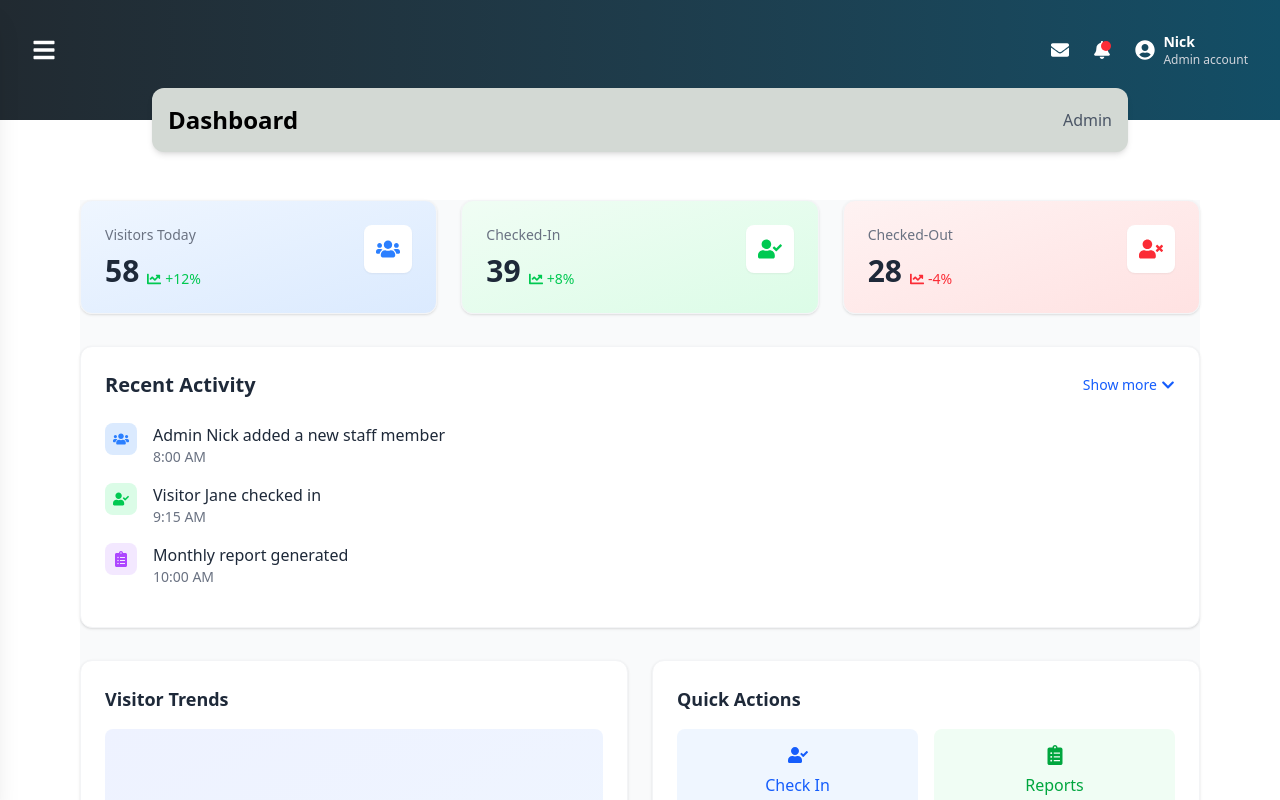
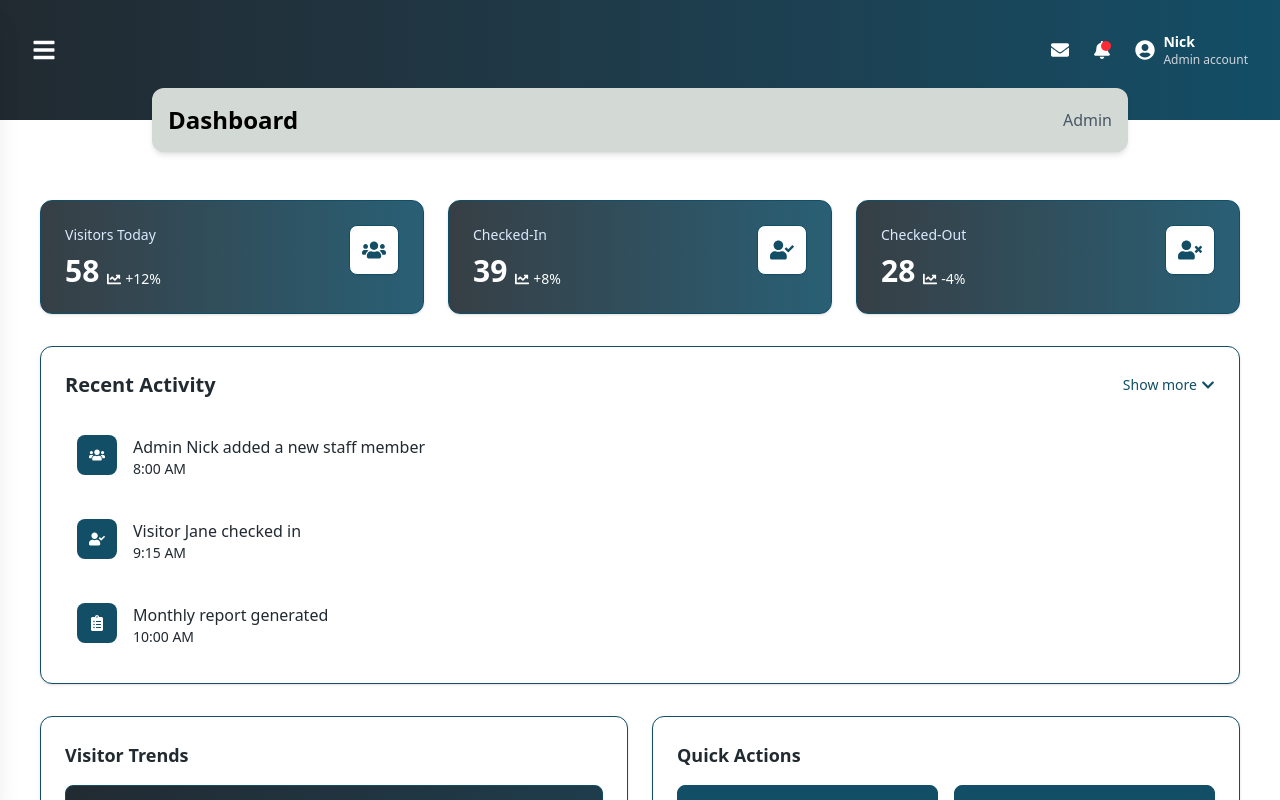
Before and after one commit to ThisaraJayasooriya/UoM-VMS-frontend, a React (Vite) app: page /admin in a window 1280 px wide. Shown: the top 800 px of the page. Built offline with nearby package versions, Linux system fonts and the light colour scheme.

Commit message:
updated admin dashboard and user details main page

```diff
--- a/src/pages/admin/AdminDashboard.jsx
+++ b/src/pages/admin/AdminDashboard.jsx
@@ -18,23 +18,23 @@ const AdminDashboard = () => {
       id: 1,
       message: "Admin Nick added a new staff member",
       time: "8:00 AM",
-      icon: <FaUsers className="text-blue-500" />,
-      color: "bg-blue-100"
+      icon: <FaUsers className="text-white" />,
+      color: "bg-[#124E66] p-3"
     },
     {
       id: 2,
       message: "Visitor Jane checked in",
       time: "9:15 AM",
-      icon: <FaUserCheck className="text-green-500" />,
-      color: "bg-green-100"
+      icon: <FaUserCheck className="text-white" />,
+      color: "bg-[#124E66] p-3"
     },
     {
       id: 3,
       message: "Monthly report generated",
       time: "10:00 AM",
-      icon: <FaClipboardList className="text-purple-500" />,
-      color: "bg-purple-100"
-    },
+      icon: <FaClipboardList className="text-white" />,
+      color: "bg-[#124E66] p-3"
+    }
   ];
 
   const moreActivities = [
@@ -42,23 +42,23 @@ const AdminDashboard = () => {
       id: 4,
       message: "Logbook exported to PDF",
       time: "11:20 AM",
-      icon: <FaUserEdit className="text-indigo-500" />,
-      color: "bg-indigo-100"
+      icon: <FaUserEdit className="text-white" />,
+      color: "bg-[#124E66] p-3"
     },
     {
       id: 5,
       message: "User details updated",
       time: "11:45 AM",
-      icon: <FaUserEdit className="text-indigo-500" />,
-      color: "bg-indigo-100"
+      icon: <FaUserEdit className="text-white" />,
+      color: "bg-[#124E66] p-3"
     },
     {
       id: 6,
       message: "3 new visitors pre-registered",
       time: "12:30 PM",
-      icon: <FaUsers className="text-teal-500" />,
-      color: "bg-teal-100"
-    },
+      icon: <FaUsers className="text-white" />,
+      color: "bg-[#124E66] p-3"
+    }
   ];
 
   const stats = [
@@ -66,50 +66,53 @@ const AdminDashboard = () => {
       title: "Visitors Today",
       value: 58,
       change: "+12%",
-      changeColor: "text-green-500",
-      icon: <FaUsers className="text-blue-500 text-2xl" />,
-      bgColor: "bg-gradient-to-br from-blue-50 to-blue-100"
+      changeColor: "text-white",
+      icon: <FaUsers className="text-[#124E66] text-2xl" />,
+      bgColor: "bg-[linear-gradient(to_right,rgba(33,42,49,0.90),rgba(18,78,102,0.90))]"
+
+
+
     },
     {
       title: "Checked-In",
       value: 39,
       change: "+8%",
-      changeColor: "text-green-500",
-      icon: <FaUserCheck className="text-green-500 text-2xl" />,
-      bgColor: "bg-gradient-to-br from-green-50 to-green-100"
+      changeColor: "text-white",
+      icon: <FaUserCheck className="text-[#124E66] text-2xl" />,
+      bgColor: "bg-[linear-gradient(to_right,rgba(33,42,49,0.90),rgba(18,78,102,0.90))]"
+
     },
     {
       title: "Checked-Out",
       value: 28,
       change: "-4%",
-      changeColor: "text-red-500",
-      icon: <FaUserTimes className="text-red-500 text-2xl" />,
-      bgColor: "bg-gradient-to-br from-red-50 to-red-100"
+      changeColor: "text-white",
+      icon: <FaUserTimes className="text-[#124E66] text-2xl" />,
+      bgColor: "bg-[linear-gradient(to_right,rgba(33,42,49,0.90),rgba(18,78,102,0.90))]"
+
     }
   ];
 
   return (
-    <div className="pt-20 px-4 lg:px-20">
-
-      <div className="min-h-screen bg-gray-50">
+    <div className="pt-20 px-4 lg:px-10 ">
       {/* Stat Cards */}
       <div className="grid grid-cols-1 md:grid-cols-2 lg:grid-cols-3 gap-6 mb-8">
         {stats.map((stat, index) => (
           <div
             key={index}
-              className={`${stat.bgColor} p-6 rounded-xl shadow-sm border border-gray-100 transition-all duration-300 hover:-translate-y-1 hover:shadow-md`}
+            className={`${stat.bgColor} p-6 rounded-xl shadow-sm border border-[#124E66] transition-all duration-300 hover:-translate-y-1 hover:shadow-md text-white`}
           >
             <div className="flex justify-between items-start">
               <div>
-                  <p className="text-sm font-medium text-gray-500">{stat.title}</p>
+                <p className="text-sm font-medium text-blue-100">{stat.title}</p>
                 <div className="flex items-end mt-2">
-                    <h2 className="text-3xl font-bold text-gray-800">{stat.value}</h2>
+                  <h2 className="text-3xl font-bold">{stat.value}</h2>
                   <span className={`ml-2 text-sm font-medium ${stat.changeColor} flex items-center`}>
                     <FaChartLine className="mr-1" /> {stat.change}
                   </span>
                 </div>
               </div>
-                <div className="p-3 rounded-lg bg-white shadow-xs">
+              <div className="p-3 rounded-lg bg-white bg-opacity-20 shadow-xs border border-[#124E66]">
                 {stat.icon}
               </div>
             </div>
@@ -118,12 +121,12 @@ const AdminDashboard = () => {
       </div>
 
       {/* Recent Activity Section */}
-        <div className="bg-white p-6 rounded-xl shadow-sm border border-gray-100 transition-all duration-300">
+      <div className="bg-white p-6 rounded-xl shadow-sm border border-[#124E66] transition-all duration-300">
         <div className="flex justify-between items-center mb-6">
-            <h3 className="text-xl font-semibold text-gray-800">Recent Activity</h3>
+          <h3 className="text-xl font-semibold text-[#212A31]">Recent Activity</h3>
           <button
             onClick={() => setShowMore(!showMore)}
-              className="flex items-center text-sm text-blue-600 hover:text-blue-800 transition-colors"
+            className="flex items-center text-sm text-[#124E66] hover:text-[#212A31] transition-colors"
           >
             {showMore ? (
               <>
@@ -141,58 +144,54 @@ const AdminDashboard = () => {
 
         <div className="space-y-4">
           {recentActivities.map((activity) => (
-              <div key={activity.id} className="flex items-start">
-                <div className={`${activity.color} p-2 rounded-lg mr-4`}>
+            <div key={activity.id} className="flex items-start p-3 hover:bg-blue-50 rounded-lg transition-colors">
+              <div className={`${activity.color} rounded-lg mr-4 flex items-center justify-center`}>
                 {activity.icon}
               </div>
               <div className="flex-1">
-                  <p className="font-medium text-gray-800">{activity.message}</p>
-                  <p className="text-sm text-gray-500">{activity.time}</p>
+                <p className="font-medium text-[#212A31]">{activity.message}</p>
+                <p className="text-sm text-[#212A31]">{activity.time}</p>
               </div>
             </div>
           ))}
 
-            {/* Show more activities with simple toggle */}
-            <div className={`space-y-4 transition-all duration-300 ${showMore ? 'block' : 'hidden'}`}>
-              {moreActivities.map((activity) => (
-                <div key={activity.id} className="flex items-start">
-                  <div className={`${activity.color} p-2 rounded-lg mr-4`}>
+          {showMore && moreActivities.map((activity) => (
+            <div key={activity.id} className="flex items-start p-3 hover:bg-blue-50 rounded-lg transition-colors">
+              <div className={`${activity.color} rounded-lg mr-4 flex items-center justify-center`}>
                 {activity.icon}
               </div>
               <div className="flex-1">
-                    <p className="font-medium text-gray-800">{activity.message}</p>
-                    <p className="text-sm text-gray-500">{activity.time}</p>
+                <p className="font-medium text-[#212A31]">{activity.message}</p>
+                <p className="text-sm text-[#212A31]">{activity.time}</p>
               </div>
             </div>
           ))}
         </div>
       </div>
-        </div>
 
-        {/* Additional Content Placeholder */}
+      {/* Extra Section */}
       <div className="grid grid-cols-1 lg:grid-cols-2 gap-6 mt-8">
-          <div className="bg-white p-6 rounded-xl shadow-sm border border-gray-100">
-            <h3 className="text-lg font-semibold text-gray-800 mb-4">Visitor Trends</h3>
-            <div className="h-64 bg-gradient-to-br from-indigo-50 to-blue-50 rounded-lg flex items-center justify-center">
-              <p className="text-gray-400">Chart visualization would go here</p>
+        <div className="bg-white p-6 rounded-xl shadow-sm border border-[#124E66]">
+          <h3 className="text-lg font-semibold text-[#212A31] mb-4">Visitor Trends</h3>
+          <div className="h-64 bg-gradient-to-br from-[#212A31] to-[#124E66] rounded-lg flex items-center justify-center border border-[#124E66]">
+            <p className="text-white">Chart visualization would go here</p>
           </div>
         </div>
-          <div className="bg-white p-6 rounded-xl shadow-sm border border-gray-100">
-            <h3 className="text-lg font-semibold text-gray-800 mb-4">Quick Actions</h3>
+        <div className="bg-white p-6 rounded-xl shadow-sm border border-[#124E66]">
+          <h3 className="text-lg font-semibold text-[#212A31] mb-4">Quick Actions</h3>
           <div className="grid grid-cols-2 gap-4">
-              <button className="p-4 bg-blue-50 hover:bg-blue-100 rounded-lg text-blue-600 flex flex-col items-center transition-colors">
+            <button className="p-4 bg-[#124E66] hover:bg-[#212A31] rounded-lg text-white flex flex-col items-center transition-colors border border-[#124E66]">
               <FaUserCheck className="text-xl mb-2" />
               <span>Check In</span>
             </button>
-              <button className="p-4 bg-green-50 hover:bg-green-100 rounded-lg text-green-600 flex flex-col items-center transition-colors">
+            <button className="p-4 bg-[#124E66] hover:bg-[#212A31] rounded-lg text-white flex flex-col items-center transition-colors border border-[#124E66]">
               <FaClipboardList className="text-xl mb-2" />
               <span>Reports</span>
             </button>
-              <button className="p-4 bg-purple-50 hover:bg-purple-100 rounded-lg text-purple-600 flex flex-col items-center transition-colors">
+            <button className="p-4 bg-[#124E66] hover:bg-[#212A31] rounded-lg text-white flex flex-col items-center transition-colors border border-[#124E66]">
               <FaUsers className="text-xl mb-2" />
               <span>Visitors</span>
             </button>
-            </div>
           </div>
         </div>
       </div>
--- a/src/pages/admin/userdetails/UserDetailsMain.jsx
+++ b/src/pages/admin/userdetails/UserDetailsMain.jsx
@@ -1,6 +1,16 @@
 import React from "react";
 import { useNavigate, useLocation } from "react-router-dom";
 import { Outlet } from "react-router-dom";
+import {
+  FiUsers,
+  FiShield,
+  FiHome,
+  FiUserCheck,
+  FiUserPlus,
+  FiKey,
+  FiSettings,
+  FiClipboard
+} from "react-icons/fi";
 
 const UserDetailsMain = () => {
   const navigate = useNavigate();
@@ -8,60 +18,75 @@ const UserDetailsMain = () => {
 
   const cards = [
     {
-      title: "Visitor Details",
-      description: "View, add, edit and manage visitors",
-      color: "bg-blue-50 border-blue-200 hover:bg-blue-100",
+      title: "Visitors",
+      description: "Manage visitor accounts and permissions",
+      icon: <FiUsers className="text-3xl" />,
+      secondaryIcon: <FiUserPlus className="absolute -right-2 -bottom-2 text-xl bg-[#124E66] p-1 rounded-full" />,
       route: "/admin/userdetails/visitor",
     },
     {
-      title: "Host Details",
-      description: "View, add, edit and manage hosts",
-      color: "bg-green-50 border-green-200 hover:bg-green-100",
+      title: "Hosts",
+      description: "Manage host accounts and properties",
+      icon: <FiHome className="text-3xl" />,
+      secondaryIcon: <FiKey className="absolute -right-2 -bottom-2 text-xl bg-[#124E66] p-1 rounded-full" />,
       route: "/admin/userdetails/host",
     },
     {
-      title: "Security Details",
-      description: "View, add, edit and manage security users",
-      color: "bg-yellow-50 border-yellow-200 hover:bg-yellow-100",
+      title: "Security",
+      description: "Manage security personnel access",
+      icon: <FiShield className="text-3xl" />,
+      secondaryIcon: <FiSettings className="absolute -right-2 -bottom-2 text-xl bg-[#124E66] p-1 rounded-full" />,
       route: "/admin/userdetails/security",
     },
     {
-      title: "Admin Details",
-      description: "View, add, edit and manage admins",
-      color: "bg-red-50 border-red-200 hover:bg-red-100",
+      title: "Admins",
+      description: "Manage administrator privileges",
+      icon: <FiUserCheck className="text-3xl" />,
+      secondaryIcon: <FiClipboard className="absolute -right-2 -bottom-2 text-xl bg-[#124E66] p-1 rounded-full" />,
       route: "/admin/userdetails/admin",
     },
   ];
 
-  // Check if we're on the exact /admin/userdetails path (no nested route)
   const isBasePath = location.pathname === "/admin/userdetails";
 
   return (
-    <div className="pt-24 px-6 md:px-20">
-      {/* Show title and cards only on the base /admin/userdetails path */}
+    <div className="pt-25 px-4 lg:px-2">
       {isBasePath && (
         <>
-          <h2 className="text-4xl font-extrabold text-center mb-12 text-[#124E66] tracking-wide">
-            User Details Management
-          </h2>
-          <div className="grid grid-cols-1 md:grid-cols-2 gap-10">
+          <div className="text-center mb-12">
+            <h1 className="text-4xl font-bold text-[#212A31] mb-2">User Management Portal</h1>
+            <p className="text-lg text-gray-600 max-w-2xl mx-auto">
+              Centralized dashboard for managing all user accounts and access privileges
+            </p>
+          </div>
+
+          <div className="grid grid-cols-1 md:grid-cols-2 lg:grid-cols-4 gap-6 max-w-6xl mx-auto">
             {cards.map((card, idx) => (
               <div
                 key={idx}
                 onClick={() => navigate(card.route)}
-                className={`border ${card.color} rounded-2xl p-8 shadow-md hover:shadow-lg transition-all transform hover:scale-105 cursor-pointer`}
+                className="bg-gradient-to-br from-[#212A31] to-[#124E66] rounded-xl p-8 shadow-lg hover:shadow-xl transition-all duration-300 transform hover:-translate-y-1 cursor-pointer group border border-[#2E6B82]"
               >
-                <div className="flex flex-col justify-center items-center">
-                  <h3 className="text-2xl font-bold mb-2 text-gray-700">{card.title}</h3>
-                  <p className="text-center text-gray-500">{card.description}</p>
+                <div className="flex flex-col items-center text-center text-white h-full">
+                  <div className="relative mb-6">
+                    <div className="bg-[#124E66] p-4 rounded-full group-hover:bg-[#2E6B82] transition-all">
+                      {card.icon}
+                    </div>
+                    {card.secondaryIcon}
+                  </div>
+                  <h3 className="text-2xl font-bold mb-3">{card.title}</h3>
+                  <p className="text-blue-200 mb-6">{card.description}</p>
+                  <div className="w-full mt-auto">
+                    <div className="w-full py-2 text-blue-100 group-hover:text-white font-medium rounded-lg transition-colors">
+                      View Details →
+                    </div>
+                  </div>
                 </div>
               </div>
             ))}
           </div>
         </>
       )}
-
-      {/* Render nested routes */}
       <Outlet />
     </div>
   );
```
Also changed, not shown: src/pages/admin/userdetails/AdminDetails.jsx (+4 -4 lines), src/pages/admin/userdetails/HostDetails.jsx (+4 -4 lines), src/pages/admin/userdetails/SecurityDetails.jsx (+4 -4 lines), src/pages/admin/userdetails/VisitorDetails.jsx (+47 -14 lines). Lines whose indentation alone changed are shown as unchanged.
